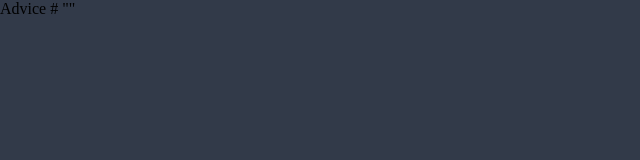
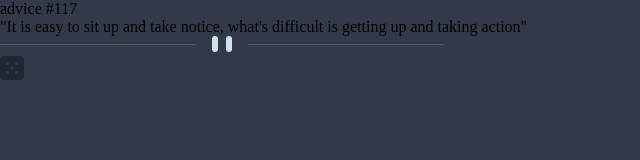
Before and after one commit to radanovicnikola93/advice-generator-app, a plain HTML site: page index.html in a window 1280 px wide. Shown: the whole page, without its empty margins (0-640 px from the left). Drawn offline with Linux system fonts and the light colour scheme.

Commit message:
created container for content

```diff
--- a/index.html
+++ b/index.html
@@ -12,9 +12,31 @@
 </head>
 <body>
 
-  Advice #<!-- Advice ID goes here -->
+  <main class="advice">
+    <div class="advice--container">
+      <!-- advice id -->
+      <div class="advice--id">
+        <h1>advice #117</h1>
+      </div>
 
-  "<!-- Advice text goes here -->"
+      <!-- advice quote -->
+      <div class="advice--quote">
+        <blockquote>
+          <p>"It is easy to sit up and take notice, what's difficult is getting up and taking action"</p>
+        </blockquote>
+      </div>
+
+      <!-- pattern divider -->
+      <div class="advice--pattern-divider">
+        <img src="./images/pattern-divider-desktop.svg" alt="pattern divider">
+      </div>
+
+      <!-- dice -->
+      <div class="advice--dice">
+        <img src="./images/icon-dice.svg" alt="dice">
+      </div>
+    </div>
+  </main>
 
 
 
```
